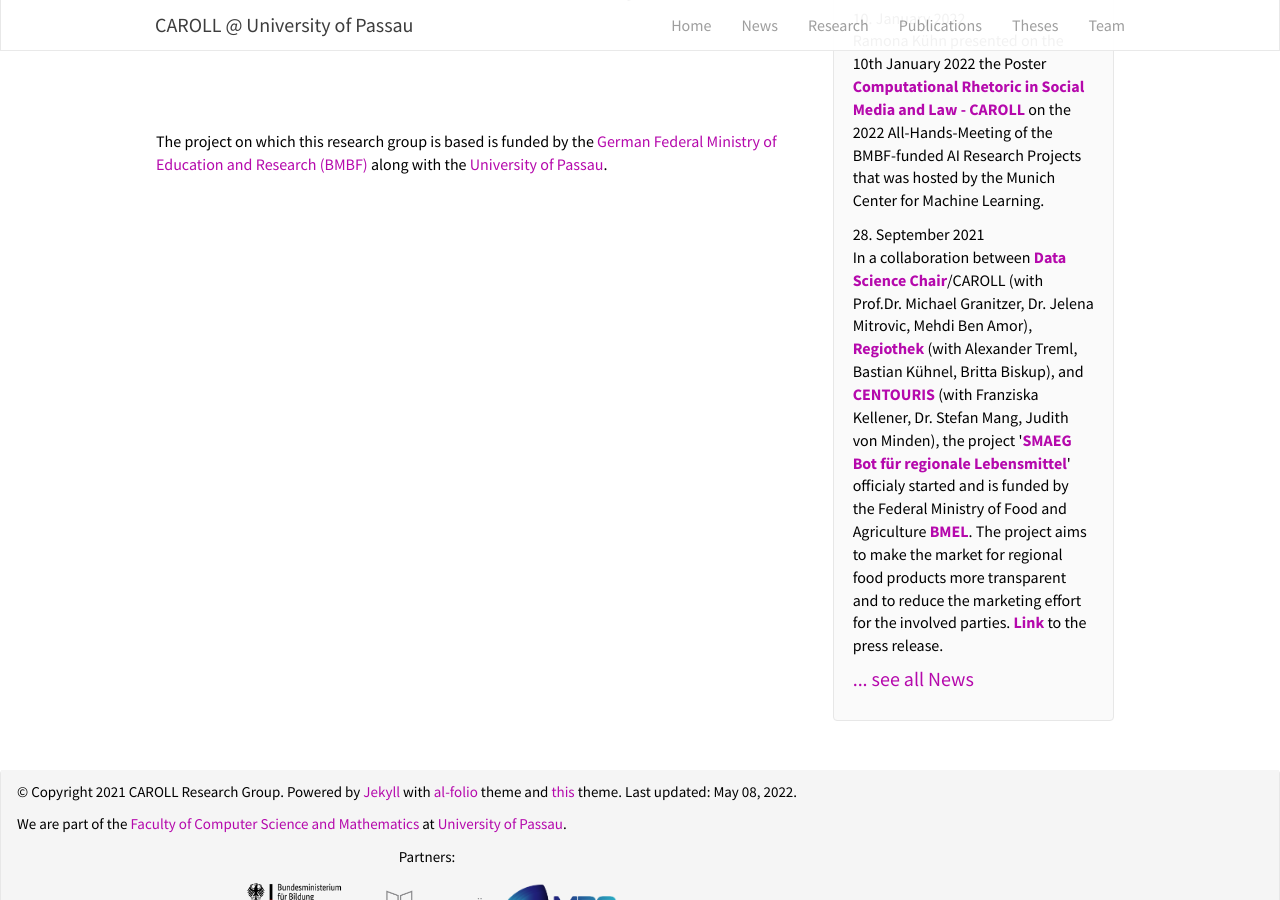
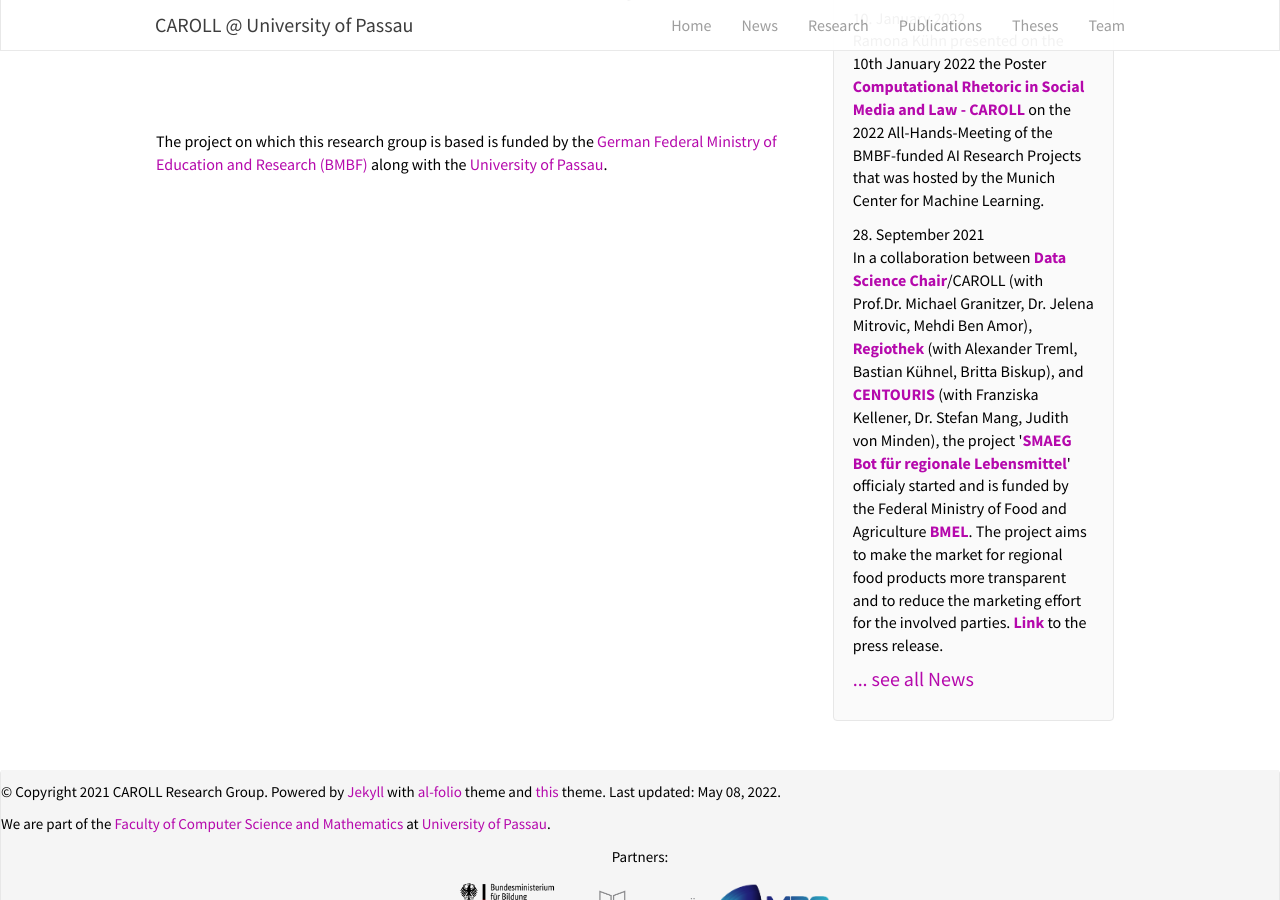
Before and after one commit to ca-roll/ca-roll.github.io, a Jekyll site: the page built from _pages/home.md, in a window 1280 px wide and 900 px high, scrolled down 526 px. Built offline with Jekyll 4.4.1, drawn with Linux system fonts in a browser that asks for light colours; nearby versions of some CDN libraries; library files that are not in the unit come from our copies.

Commit message:
Update footer.html

```diff
--- a/_includes/footer.html
+++ b/_includes/footer.html
@@ -2,14 +2,14 @@
   <div class="panel-footer">
 	<div class="container-fluid-2">
 	  <div class="row" style="font-size: 1.5rem;">
-		<div class="col-sm-8">
+		<div class="col-sm-auto">
 
 		  <p>&copy Copyright 2021 CAROLL Research Group. Powered by <a href="https://jekyllrb.com">Jekyll</a> with <a href="https://github.com/alshedivat/al-folio">al-folio</a> theme and <a href="https://github.com/mpa139/allanlab">this</a> theme.
 		  Last updated: {{ "now" | date: '%B %d, %Y' }}.<br /></p>
 		   <p>We are part of the <a href="https://www.fim.uni-passau.de">Faculty of Computer Science and Mathematics</a> at <a href="https://www.uni-passau.de/en/">University of Passau</a>.</p>
 
 		</div>
-		<div class="col-sm-8" style="text-align:center">
+		<div class="col-sm-auto" style="text-align:center">
 <!--		  This project is funded by the <a href="https://www.bmbf.de">German Federal Ministry of Education and Research (BMBF)</a>.-->
 		  Partners:
 		  {% if site.display_sponsors %}
@@ -21,7 +21,7 @@
 		  {% endif %}
 
 		</div>
-		<div class="col-sm-8">
+		<div class="col-sm-auto">
 		  Contact:<br />
 		  ITZ building, University of Passau<br />
 		  Innstraße 41,
@@ -30,7 +30,7 @@
             (<a href="https://goo.gl/maps/tAUGNRyTeAAtGkdG8">Maps</a>)
 		</div>
 
-		<div class="col-sm-8">
+		<div class="col-sm-auto">
 		  <img src="{{ site.url }}{{ site.baseurl }}/images/logopic/caroll.png" style="width: 170px">
 		</div>
 	  </div>
```
